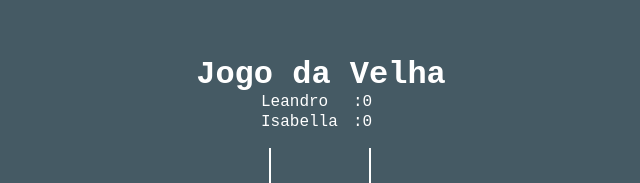
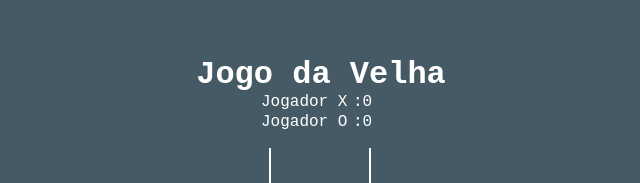
Before and after one commit to leandrodasilvaalves/jogo-da-velha-react, a React (Create React App) app: page / in a window 1280 px wide. Shown: the part 141-324 px from the top of the page, without its empty margins (319-959 px from the left). Built offline with nearby package versions, Linux system fonts and the light colour scheme.

Commit message:
Melhorar informacao do vencedor

```diff
--- a/src/componentes/tabuleiro/index.jsx
+++ b/src/componentes/tabuleiro/index.jsx
@@ -10,11 +10,11 @@ const initialState = {
   vencedor: false,
   players:[
     {
-      nome: 'Leandro',
+      nome: 'Jogador X',
       vitorias: 0
     },
     {
-      nome: 'Isabella',
+      nome: 'Jogador O',
       vitorias: 0
     },
   ]
@@ -51,7 +51,10 @@ export default class Tabuleiro extends Component {
       const[f1, f2, f3] = forma;
       const [v1,v2,v3 ] = [this.state.values[f1], this.state.values[f2], this.state.values[f3]];
       if(v1 && v2 && v3 && v1 === v2 && v2 === v3){
-        alert('Ganhou');
+        const indiceNome = this.state.count % 2 === 0 ? 0 : 1;
+        const {nome} = this.state.players[indiceNome];
+
+        alert(`O jogador "${nome}" venceu a partida`);
         this.setState({vencedor: true});
         return;
       }
```
